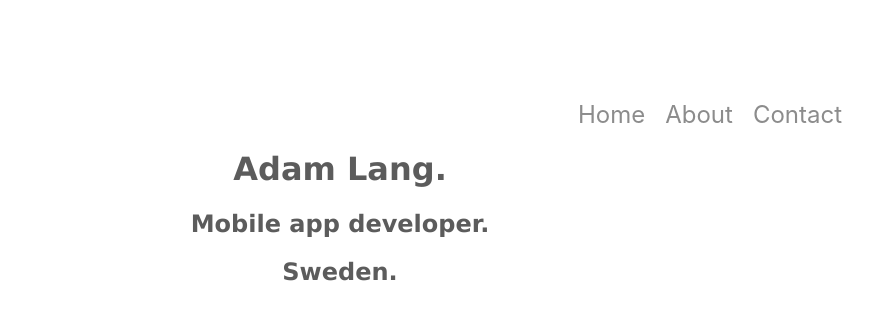
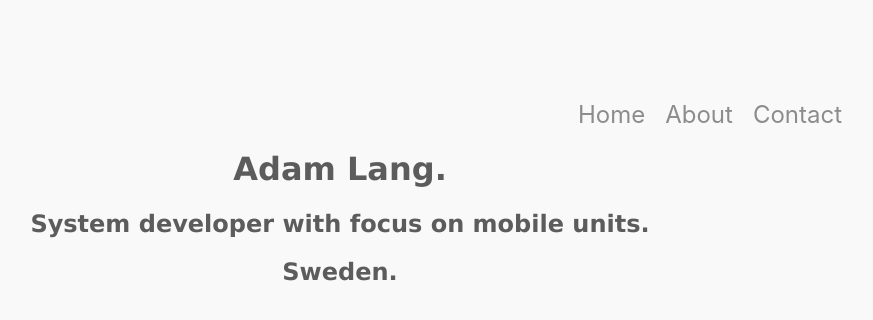
Before and after one commit to adamLangsti/Website-Portfolio, a React (Create React App) app: page / in a window 1280 px wide. Shown: the top 320 px of the page, without its empty margins (300-1173 px from the left). Built offline with nearby package versions, Linux system fonts and the light colour scheme.

Commit message:
small styling edit

```diff
--- a/src/App.css
+++ b/src/App.css
@@ -1,3 +1,6 @@
+body {
+  background-color: #f9f9f9;
+}
 .App {
   text-decoration: none;
   color: #8C8C8C;
--- a/src/App.js
+++ b/src/App.js
@@ -59,7 +59,7 @@ class Portfolio extends React.Component {
         <div className='headLine'>
           <Fade left>
             <h1>Adam Lang.</h1>
-            <h2>Mobile app developer.</h2>
+            <h2>System developer with focus on mobile units.</h2>
             <h2>Sweden.</h2>
           </Fade>
         </div>
```
